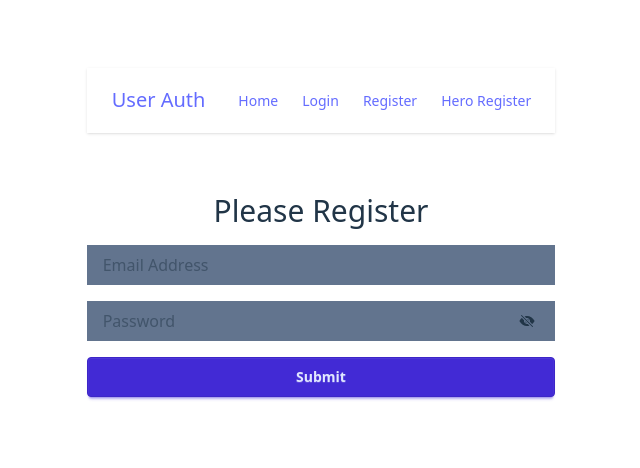
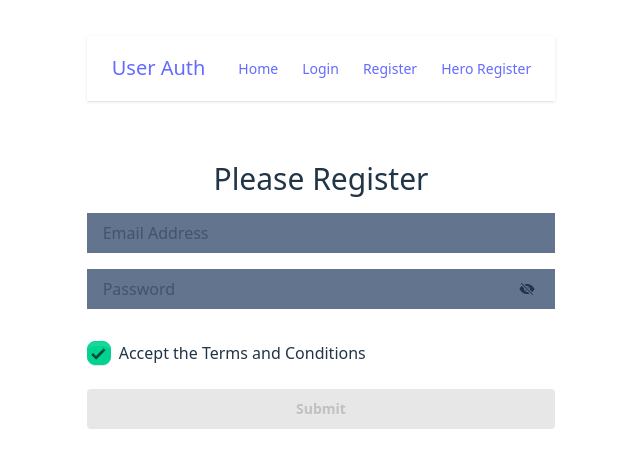
Before and after one commit to jnakht/user-email-password-auth, a React (Vite) app: page /signUp in a window 1280 px wide. Shown: the part 168-636 px from the top of the page, without its empty margins (319-959 px from the left). Built offline with nearby package versions, Linux system fonts and the light colour scheme.

Commit message:
terms and condition checkbox works

```diff
--- a/src/components/SignUp/SignUp.jsx
+++ b/src/components/SignUp/SignUp.jsx
@@ -6,7 +6,7 @@
     const [registerError, setRegisterError] = useState('');
     const [registerSuccess, setRegisterSuccess] = useState('');
     const [showPassword, setShowPassword] = useState(false);
-
+    const [termsAccepted, setTermsAccepted] = useState(false);
     const handleRegister = e => {
         e.preventDefault();
         setRegisterError('');
@@ -33,6 +33,15 @@
             setRegisterError(error.message);
         })
     }
+
+    const handleTermsAndConditions = (e) => {
+        if(e.target.checked) {
+            setTermsAccepted(true);
+        }
+        else {
+            setTermsAccepted(false);
+        }
+    }
     return (
         <div className=" mt-[60px]">
             <h3 className="text-3xl mb-4">Please Register</h3>
@@ -46,7 +55,11 @@
                         <IoEyeOff />
                     }
                 </span>
-                <input className="btn btn-primary" type="submit" value="Submit" />
+                <div className="mt-4 mb-6 flex gap-2">
+                     <input onClick={handleTermsAndConditions} type="checkbox" defaultChecked           className="checkbox checkbox-success" />
+                     <p>Accept the Terms and Conditions</p>
+                </div>
+                <input disabled={!termsAccepted} className="btn btn-primary" type="submit" value="Submit" />
             </form>
             {
                 registerError && <p className="text-2xl text-red-700">{registerError}</p>
```
